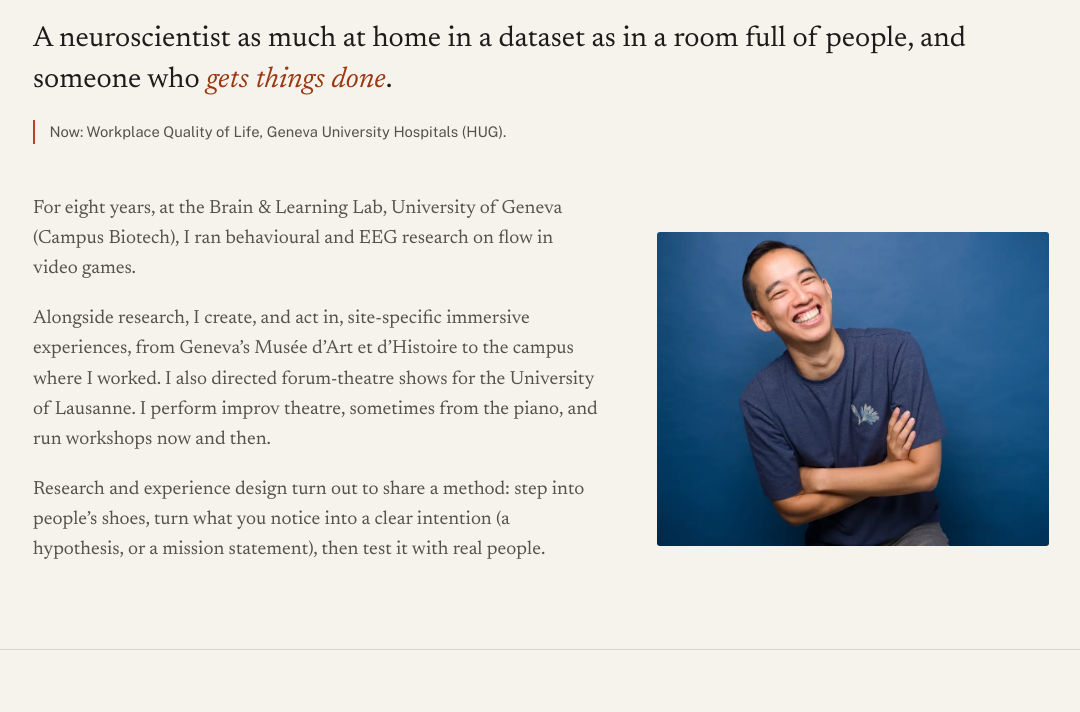
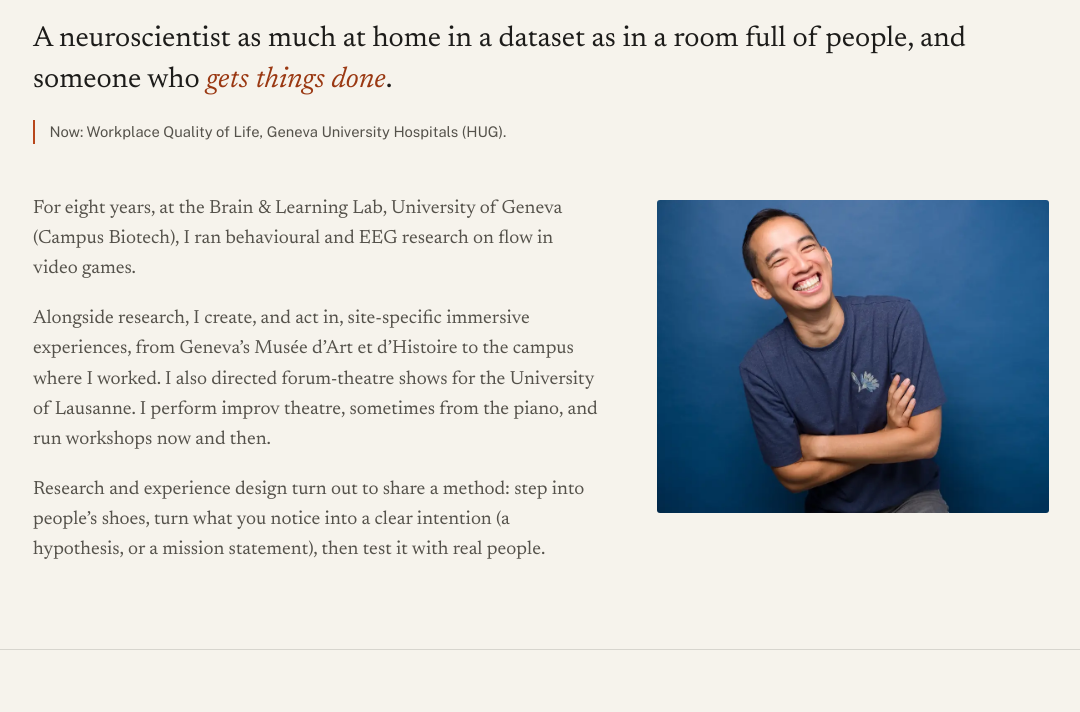
Before and after one commit to ArthurNguyen/ArthurNguyen.github.io, a PHP site: page / in a window 1280 px wide. Shown: the part 217-929 px from the top of the page, without its empty margins (99-1179 px from the left). Run offline with PHP 8.4, Linux system fonts and the light colour scheme.

Commit message:
Intro: Now line on one line, photo aligned with the first paragraph

```diff
--- a/assets/style.css
+++ b/assets/style.css
@@ -386,3 +386,7 @@ nav a.here { color: var(--ink); text-decoration: underline; text-decoration-colo
 /* Hero v4: 5:4 photo, "Now" line under the opening sentence */
 .hero .portrait img { aspect-ratio: 5 / 4; object-position: 45% 40%; }
 .hero .hero-head .now { margin-top: 1.2rem; }
+
+/* Hero v5: Now line on one line, photo aligned with the first paragraph */
+.hero .hero-head .now { max-width: none; }
+.hero .portrait { align-self: start; margin-top: 0.4rem; }
```
